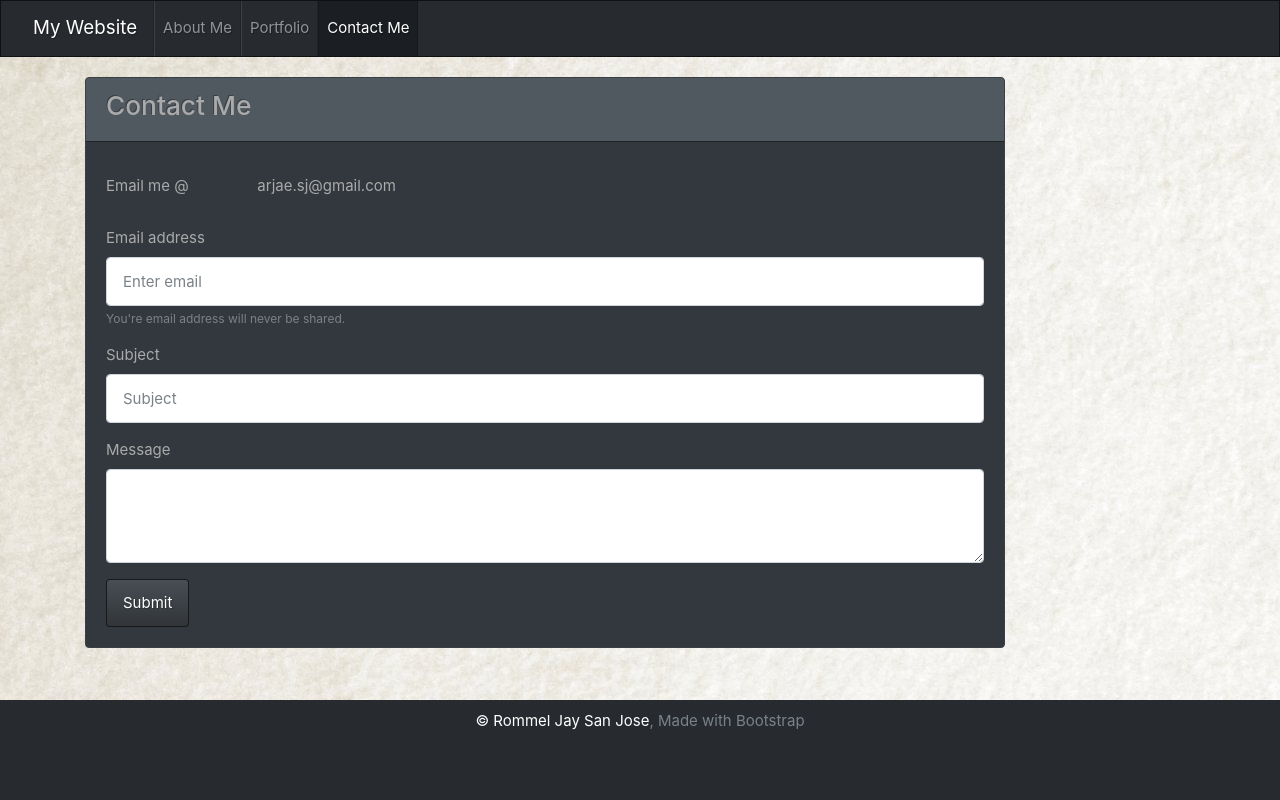
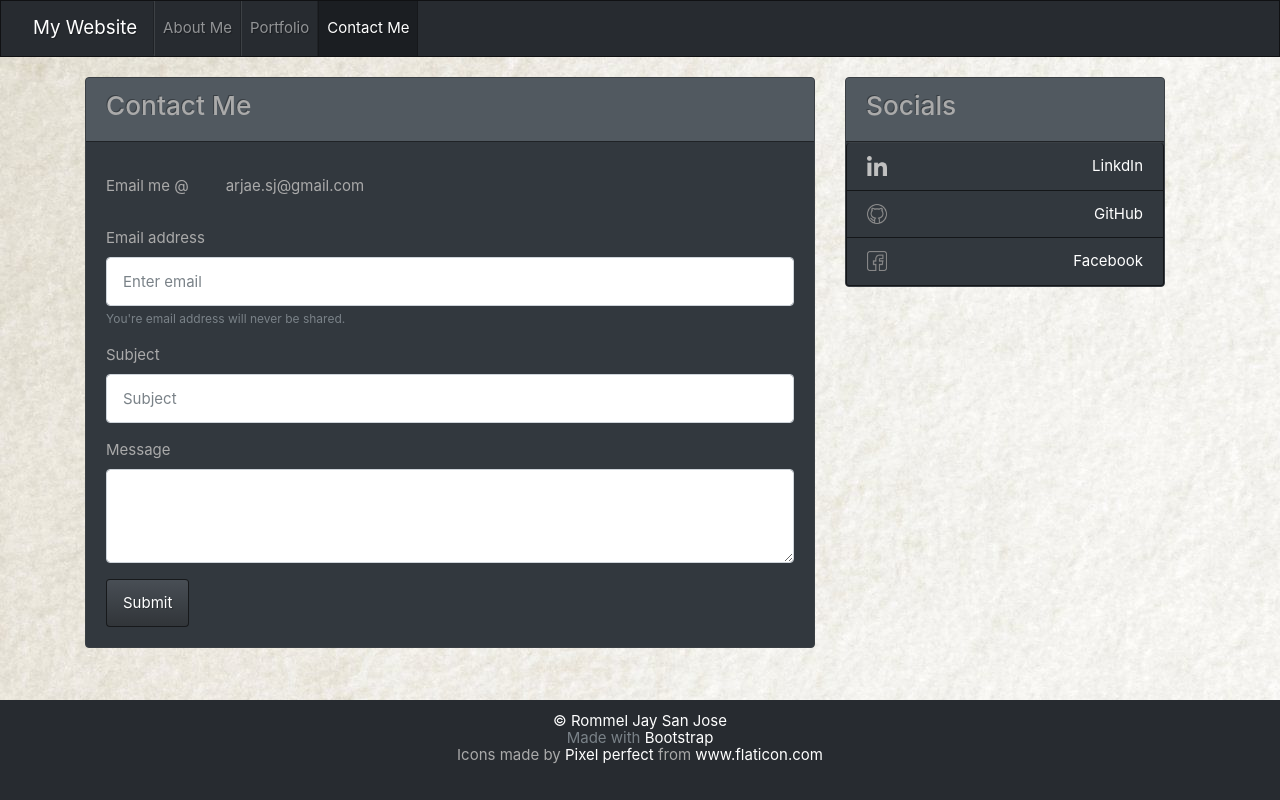
Before and after one commit to arjaesj/Bootcamp-Homework-2, a plain HTML site: page contacts.html in a window 1280 px wide. Drawn offline with nearby package versions, Linux system fonts and the light colour scheme.

Commit message:
added socials links

```diff
--- a/contacts.html
+++ b/contacts.html
@@ -11,7 +11,6 @@
     <link href="sticky-footer.css" rel="stylesheet">
 
     <title>Rj's Website</title>
-</head>
 
     <style>
         /* Background Image */
@@ -24,7 +23,14 @@
         #profile-pic {
             margin-left: 30px;
         }
+
+        .socials {
+            height: 20px;
+            width: 20px;
+        }
     </style>
+
+</head>
 
 <body>
 
@@ -54,13 +60,13 @@
     <!-- Contact Me Form -->
     <main class="container">
         <section class="row">
-            <div class="col-md-10">
+            <div class="col-md-8">
                 <div class="card border-primary mb-3">
                     <div class="card-header">
                         <h3>Contact Me</h3>
                     </div>
                     <div class="card-body">
-                        <form>
+                        <form action="mailto:arjae.sj@gmail.com" method="post" enctype="text/plain">
                             <fieldset>
 
                                 <!-- My static email address -->
@@ -74,21 +80,22 @@
                                 <!-- Enter User email adress -->
                                 <div class="form-group">
                                     <label for="exampleInputEmail1">Email address</label>
-                                    <input type="email" class="form-control" id="exampleInputEmail1" aria-describedby="emailHelp" placeholder="Enter email">
-                                    <small id="emailHelp" class="form-text text-muted">You're email address will never be shared.
+                                    <input type="email" class="form-control" id="exampleInputEmail1" aria-describedby="emailHelp" placeholder="Enter email" name="email">
+                                    <small id="emailHelp" class="form-text text-muted">You're email address will never
+                                        be shared.
                                     </small>
                                 </div>
 
                                 <!-- Enter Subject -->
                                 <div class="form-group">
                                     <label for="exampleInputPassword1">Subject</label>
-                                    <input type="subject" class="form-control" id="exampleInputPassword1" placeholder="Subject">
+                                    <input type="email" class="form-control" id="exampleInputPassword1" placeholder="Subject" name="subject">
                                 </div>
 
                                 <!-- Enter email body -->
                                 <div class="form-group">
                                     <label for="exampleTextarea">Message</label>
-                                    <textarea class="form-control" id="exampleTextarea" rows="3"></textarea>
+                                    <textarea class="form-control" id="exampleTextarea" rows="3" name="message"></textarea>
                                 </div>
 
                                 <button type="submit" class="btn btn-primary">Submit</button>
@@ -96,16 +103,42 @@
                         </form>
                     </div>
                 </div>
+            </div>
 
-            </div>
+            <!-- Contact Me: Socials-->
+            <aside class="col-md-4">
+                <article class="card border-primary mb-3" style="max-width: 20rem;">
+                    <header class="card-header">
+                        <h3>Socials</h3>
+                    </header>
+                    <ul class="list-group">
+                        <li class="list-group-item d-flex justify-content-between align-items-center">
+                            <img src="Assets/Images/linkedin.png" alt="LinkedIn Logo" class="socials">
+                            <a href="www.linkedin.com/in/rommel-jay-san-jose-7b47829" target="_blank">LinkdIn</a>
+                        </li>
+                        <li class="list-group-item d-flex justify-content-between align-items-center">
+                            <img src="Assets/Images/github.png" alt="Github Logo" class="socials">
+                            <a href="https://github.com/arjaesj" target="_blank">GitHub</a>
+                        </li>
+                        <li class="list-group-item d-flex justify-content-between align-items-center">
+                            <img src="Assets/Images/facebook.png" alt="Facebook Logo" class="socials">
+                            <a href="https://www.facebook.com/arjae.sanjose/" target="_blank">Facebook</a>
+                        </li>
+                    </ul>
+                </article>
+            </aside>
         </section>
     </main>
+
+
 
     <!-- Sticky Footer -->
     <footer class="footer">
         <div class="container-footer">
-            <span class="text-muted"> <a href=index.html>© Rommel Jay San Jose</a>, Made with
-                Bootstrap</span>
+            <p class="text-muted"> <a href=index.html>© Rommel Jay San Jose</a></p>
+            <p class="text-muted">Made with <a href="https://getbootstrap.com/">Bootstrap</a></p>
+            <p>Icons made by <a href="https://www.flaticon.com/authors/pixel-perfect" title="Pixel perfect">Pixel
+                    perfect</a> from <a href="https://www.flaticon.com/" title="Flaticon">www.flaticon.com</a></p>
         </div>
     </footer>
 
```
Lines whose indentation alone changed are shown as unchanged.
